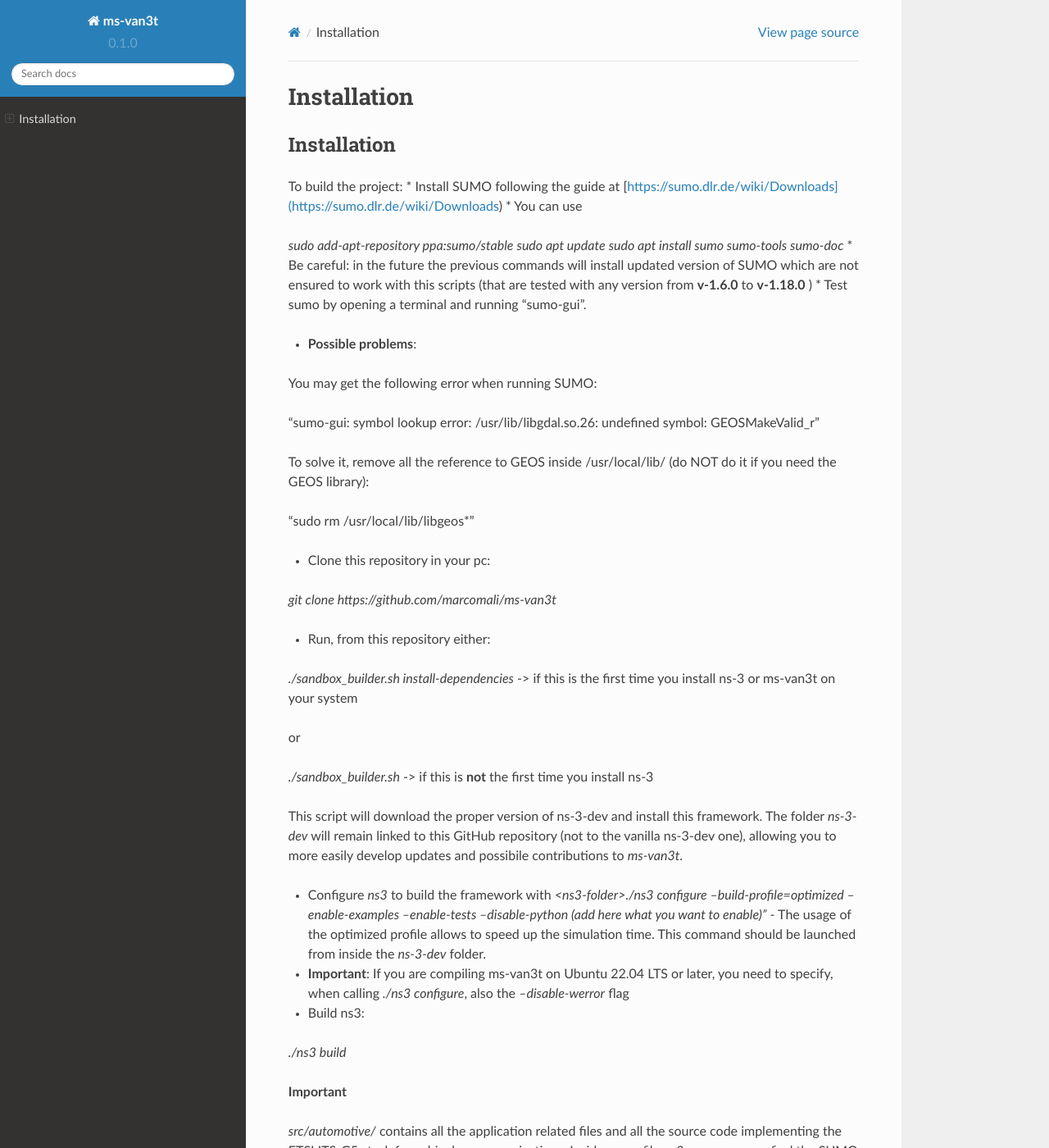
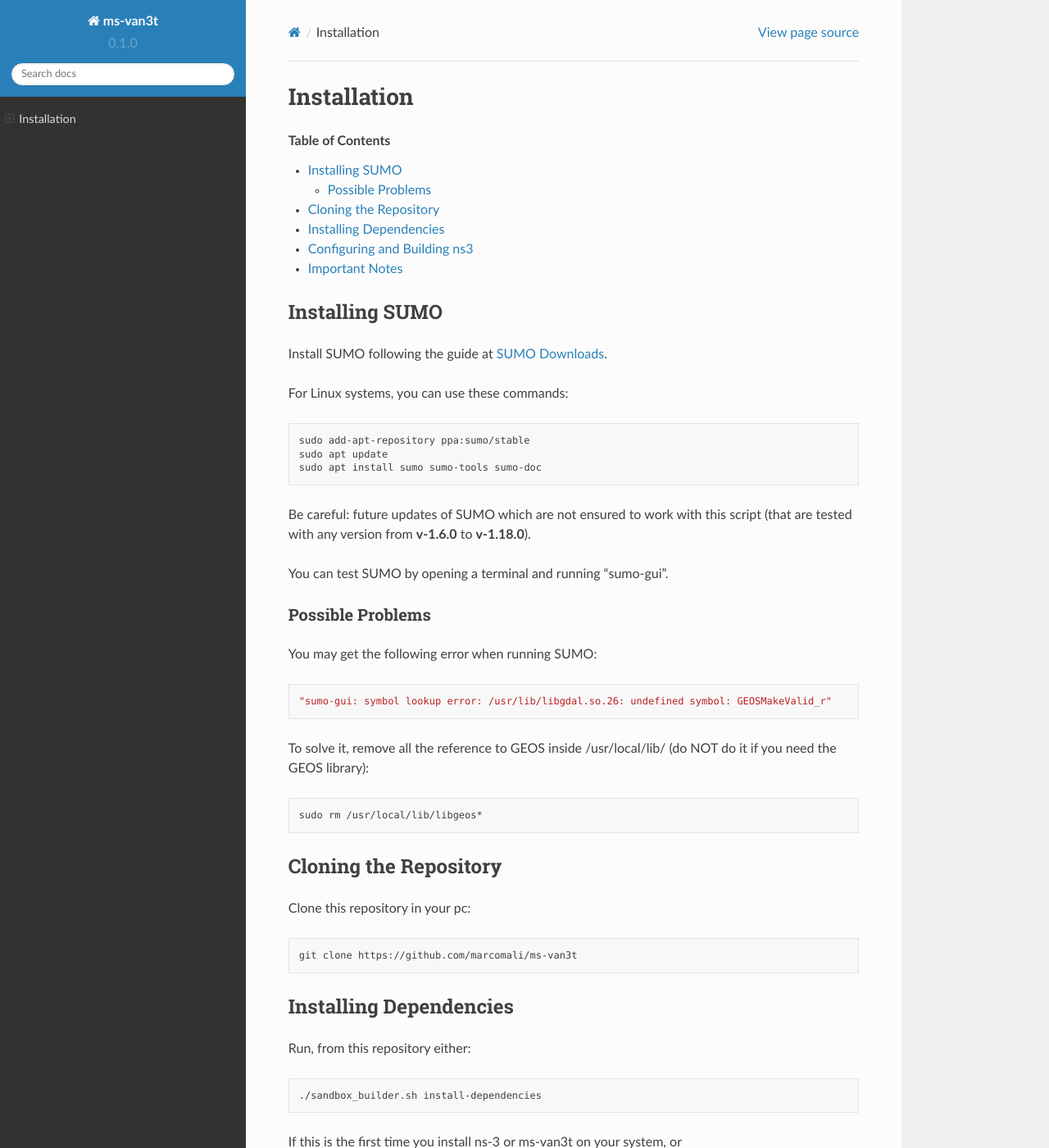
Before and after one commit to carlosrisma/doctutorial, a Sphinx documentation site: the page built from docs/source/Instalation.rst, in a window 1280 px wide and 1400 px high. Shown: the whole window at 82% size. Built offline with Sphinx 7.4.7 and the Read the Docs theme 2.0.0, drawn with Linux system fonts in a browser that asks for light colours; pages that are not in the unit, such as notebooks, are missing from menus; some of the changed text lies outside the part shown.

Commit message:
Update Instalation.rst

```diff
--- a/docs/source/Instalation.rst
+++ b/docs/source/Instalation.rst
@@ -1,53 +1,83 @@
+============
 Installation
 ============
 
-.. _installation:
+.. contents:: Table of Contents
+    :local:
 
-Installation
-------------
+Installing SUMO
+===============
 
-To build the project:
-* Install SUMO following the guide at [https://sumo.dlr.de/wiki/Downloads](https://sumo.dlr.de/wiki/Downloads)
-* You can use
+Install SUMO following the guide at `SUMO Downloads <https://sumo.dlr.de/wiki/Downloads>`_.
 
-`sudo add-apt-repository ppa:sumo/stable`
-`sudo apt update`
-`sudo apt install sumo sumo-tools sumo-doc`
-* Be careful: in the future the previous commands will install updated version of SUMO which are not ensured to work with this scripts (that are tested with any version from **v-1.6.0** to **v-1.18.0** )
-* Test sumo by opening a terminal and running "sumo-gui".
+For Linux systems, you can use these commands:
 
-* **Possible problems**:
+.. code-block:: bash
+
+   sudo add-apt-repository ppa:sumo/stable
+   sudo apt update
+   sudo apt install sumo sumo-tools sumo-doc
+
+Be careful: future updates of SUMO which are not ensured to work with this script (that are tested with any version from **v-1.6.0** to **v-1.18.0**).
+
+You can test SUMO by opening a terminal and running "sumo-gui".
+
+Possible Problems
+-----------------
 
 You may get the following error when running SUMO:
 
-"sumo-gui: symbol lookup error: /usr/lib/libgdal.so.26: undefined symbol: GEOSMakeValid_r"
+.. code-block:: bash
+
+   "sumo-gui: symbol lookup error: /usr/lib/libgdal.so.26: undefined symbol: GEOSMakeValid_r"
 
 To solve it, remove all the reference to GEOS inside /usr/local/lib/ (do NOT do it if you need the GEOS library):
 
-"sudo rm /usr/local/lib/libgeos*"
+.. code-block:: bash
 
-* Clone this repository in your pc:
+   sudo rm /usr/local/lib/libgeos*
 
-`git clone https://github.com/marcomali/ms-van3t`
+Cloning the Repository
+======================
 
-* Run, from this repository either:
+Clone this repository in your pc:
 
-`./sandbox_builder.sh install-dependencies` -> if this is the first time you install ns-3 or ms-van3t on your system
+.. code-block:: bash
 
-or
+   git clone https://github.com/marcomali/ms-van3t
 
-`./sandbox_builder.sh` -> if this is **not** the first time you install ns-3
+Installing Dependencies
+=======================
 
-This script will download the proper version of ns-3-dev and install this framework. The folder `ns-3-dev` will remain linked to this GitHub repository (not to the vanilla ns-3-dev one), allowing you to more easily develop updates and possibile contributions to *ms-van3t*.
+Run, from this repository either:
 
-* Configure `ns3` to build the framework with `<ns3-folder>./ns3 configure --build-profile=optimized --enable-examples --enable-tests --disable-python (add here what you want to enable)"` - The usage of the optimized profile allows to speed up the simulation time. This command should be launched from inside the `ns-3-dev` folder.
+.. code-block:: bash
 
-* **Important**: If you are compiling ms-van3t on Ubuntu 22.04 LTS or later, you need to specify, when calling `./ns3 configure`, also the `--disable-werror` flag
+   ./sandbox_builder.sh install-dependencies
 
-* Build ns3:
-`./ns3 build`
+If this is the first time you install ns-3 or ms-van3t on your system, or
 
-**Important**
+.. code-block:: bash
+
+   ./sandbox_builder.sh
+
+If this is **not** the first time you install ns-3.
+
+Configuring and Building ns3
+============================
+
+Configure `ns3` to build the framework with `<ns3-folder>./ns3 configure --build-profile=optimized --enable-examples --enable-tests --disable-python (add here what you want to enable)"` - The usage of the optimized profile allows to speed up the simulation time. This command should be launched from inside the `ns-3-dev` folder.
+
+Important: If you are compiling ms-van3t on Ubuntu 22.04 LTS or later, you need to specify, when calling `./ns3 configure`, also the `--disable-werror` flag
+
+Build ns3:
+
+.. code-block:: bash
+
+   ./ns3 build
+
+Important Notes
+===============
 
 `src/automotive/` contains all the application related files and all the source code implementing the ETSI ITS-G5 stack for vehicular communications. Inside `sumo_files_v2v_map` you can find the SUMO map and trace for the V2V sample application, while inside `sumo_files_v2i_map` you can find the SUMO map and trace for the V2I sample application. Similarly you can find the SUMO map and trace for the Traffic Manager sample application inside `sumo_files_v2i_TM_map` and the ones for the Emergency Vehicle Warning inside `sumo_files_v2i_EVW_map`
 
@@ -57,4 +87,4 @@ This script will download the proper version of ns-3-dev and install this framew
 
 The user is also encouraged to use the `sumo_files_v2v_map` and `sumo_files_v2i_map` folders to save there the SUMO-related files for his/her own applications.
 
-**The version of CAM and DENM messages (v1 or v2)** can be easily switched by relying on the `switch_ETSI_version.sh` script. This script relies on the `ns-3-dev/src/automotive/model/ASN1/currmode.txt` file. Please **never** modify it manually or delete it!
+The version of CAM and DENM messages (v1 or v2) can be easily switched by relying on the `switch_ETSI_version.sh` script. This script relies on the `ns-3-dev/src/automotive/model/ASN1/currmode.txt` file. Please **never** modify it manually or delete it!
```
